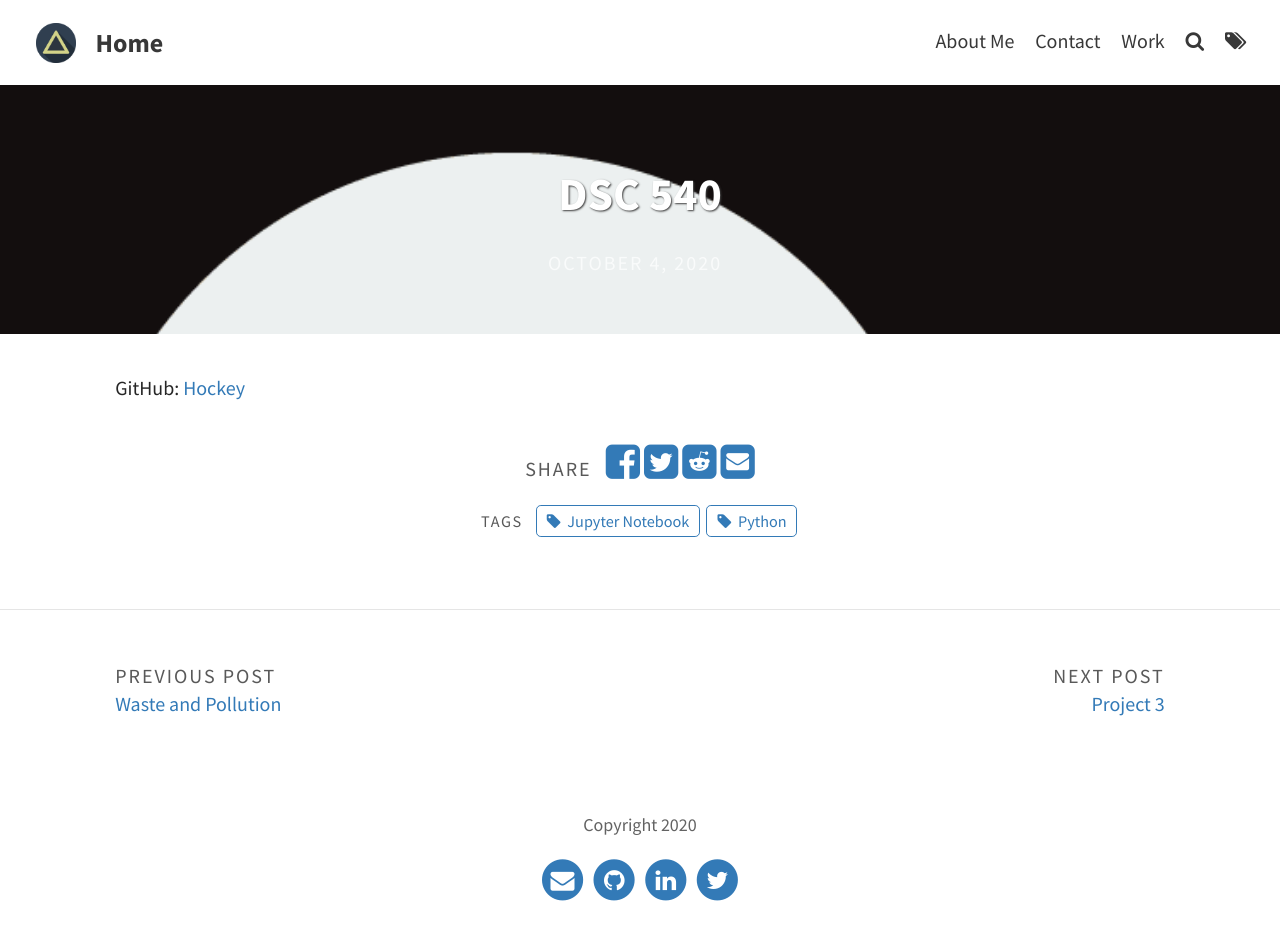
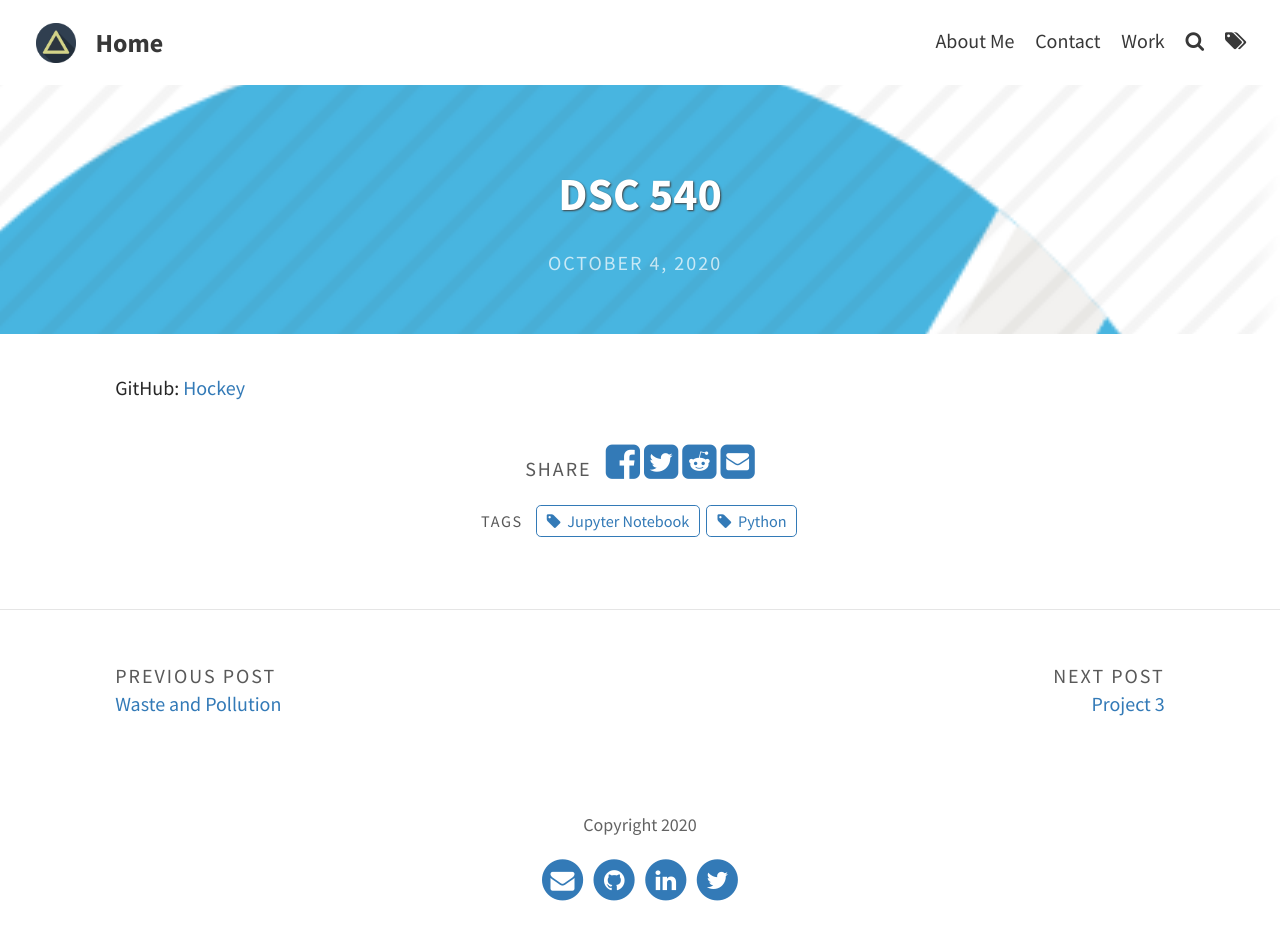
Before and after one commit to knmoses/knmoses.github.io, a Jekyll site: the page built from _portfolio/hanoi.md, in a window 1280 px wide. Built offline with Jekyll 4.4.1, drawn with Linux system fonts in a browser that asks for light colours.

Commit message:
Update hanoi.md

```diff
--- a/_portfolio/hanoi.md
+++ b/_portfolio/hanoi.md
@@ -1,8 +1,8 @@
 ---
 layout: post
 title: DSC 540
-feature-img: "assets/img/portfolio/toh.png"
-img: "assets/img/portfolio/toh.png"
+feature-img: "assets/img/portfolio/hockey.png"
+img: "assets/img/portfolio/hockey.png"
 date: 04 October 2020
 tags: [Python, Jupyter Notebook]
 ---
```
